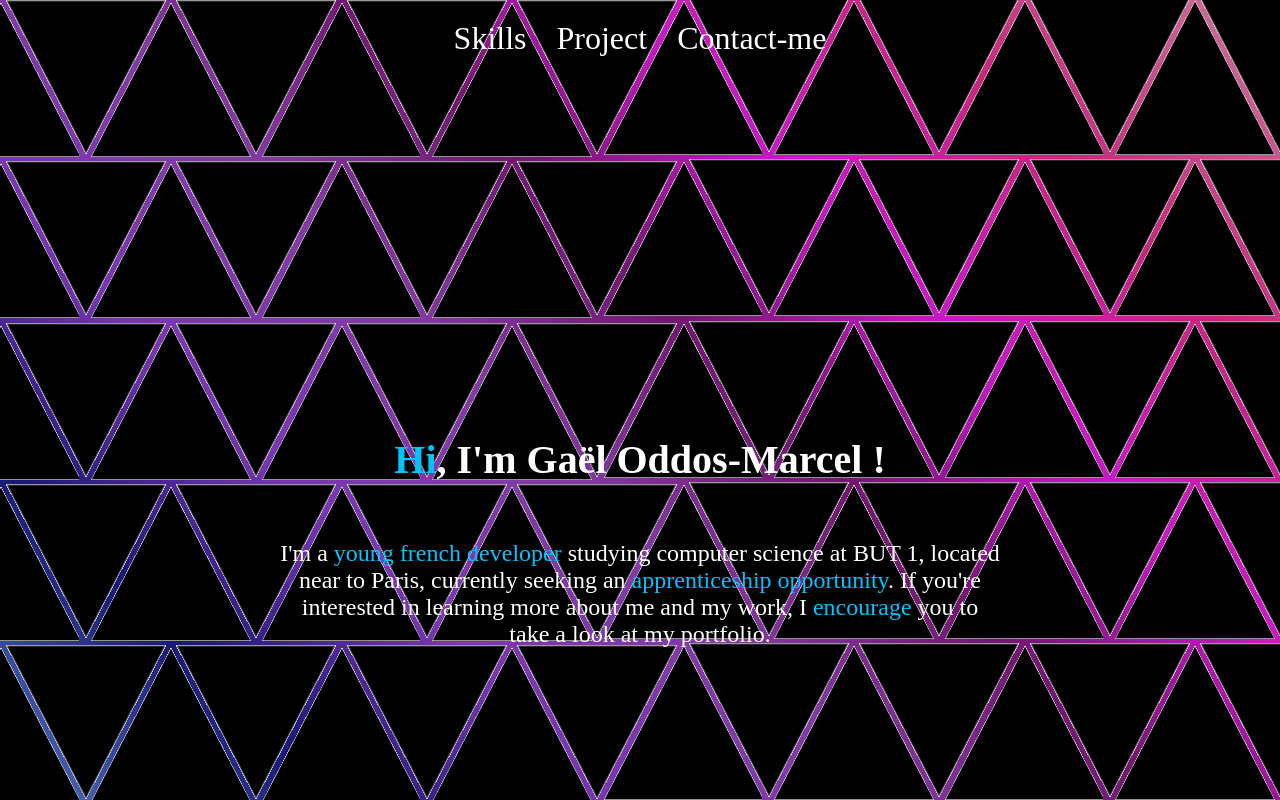
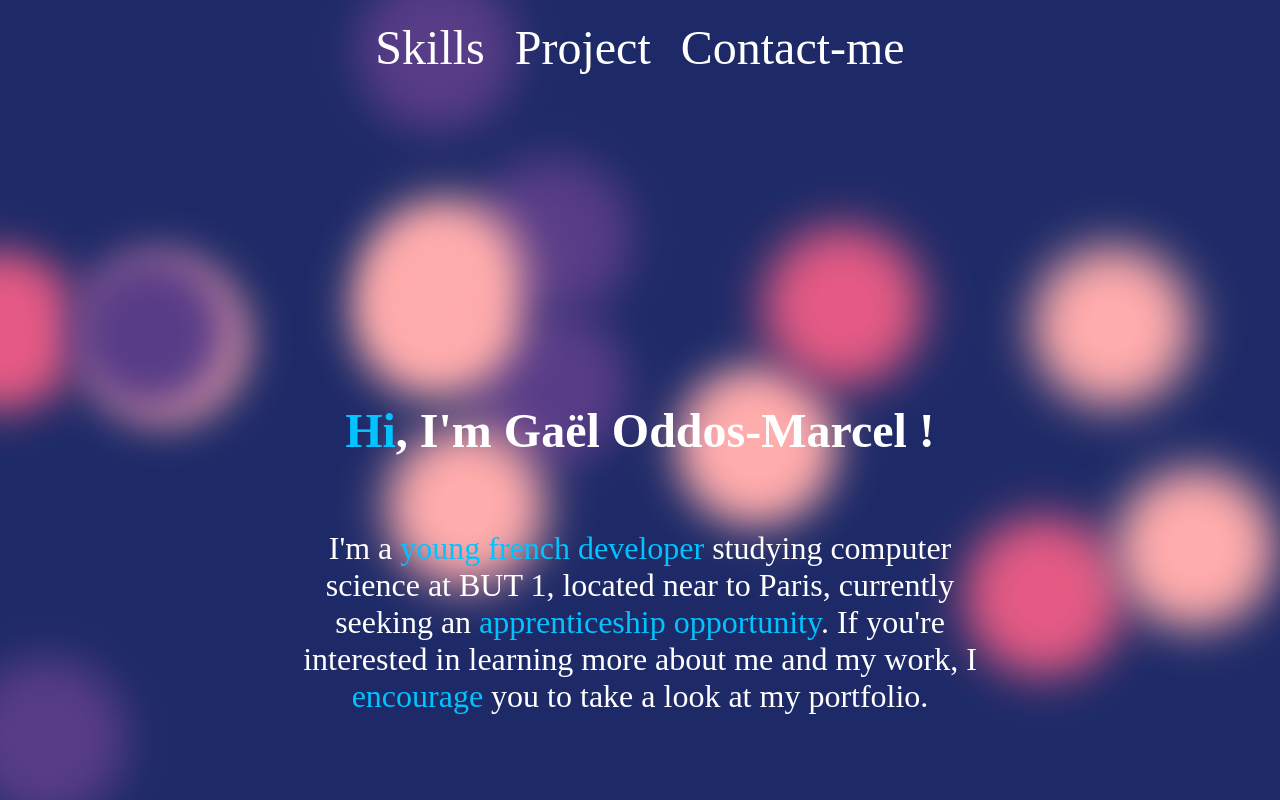
Before and after one commit to GaelCode/Website, a website: page Portfolio/index1.html in a window 1280 px wide. Drawn offline with nearby package versions, Linux system fonts and the light colour scheme.

Commit message:
new background

```diff
--- a/Portfolio/css/style.css
+++ b/Portfolio/css/style.css
@@ -15,39 +15,217 @@ html, body, section {
     opacity: 1;
 }
 
-
-.gradient{
-    width: 100%;
-    height: 100vh;
-    background: linear-gradient(45deg, #FF0000, #FF4500, #FFA500, #FFFF00, #ADFF2F, #32CD32, #008000, #006400, #0000FF, #4169E1, #00008B, #8A2BE2, #9932CC, #800080, #FF00FF, #FF1493, #FF69B4, #FFC0CB);
-    animation: gradientAnimation 8s infinite alternate;
-    background-size: 300%;
-
-    position: relative;
-    isolation: isolate;
+@keyframes move {
+    100% {
+        transform: translate3d(0, 0, 1px) rotate(360deg);
+    }
 }
 
-.gradient::after{
-    content: '';
-    position: absolute;
-    background-color: rgb(85, 77, 77);
+.background {
+    position: fixed;
+    width: 100vw;
+    height: 100vh;
+    top: 0;
+    left: 0;
+    background: #1e2a67;
+    overflow: hidden;
     z-index: -1;
-    inset: 0;
-    opacity: .3;
 }
 
-.site{
-    background-image: url(./../assets/pattern_triangle.png);
+.background span {
+    width: 20vmin;
+    height: 20vmin;
+    border-radius: 20vmin;
+    backface-visibility: hidden;
+    position: absolute;
+    animation: move;
+    animation-duration: 45;
+    animation-timing-function: linear;
+    animation-iteration-count: infinite;
 }
 
-@keyframes gradientAnimation{
-    0%{
-        background-position: left;
-    }
-    100%{
-        background-position: right;
-    }
+
+.background span:nth-child(0) {
+    color: #FFACAC;
+    top: 95%;
+    left: 13%;
+    animation-duration: 8s;
+    animation-delay: -3s;
+    transform-origin: 8vw 11vh;
+    box-shadow: -40vmin 0 5.453053641573284vmin currentColor;
 }
+.background span:nth-child(1) {
+    color: #583C87;
+    top: 40%;
+    left: 55%;
+    animation-duration: 8s;
+    animation-delay: -18s;
+    transform-origin: -18vw -16vh;
+    box-shadow: -40vmin 0 5.186015266268388vmin currentColor;
+}
+.background span:nth-child(2) {
+    color: #583C87;
+    top: 24%;
+    left: 61%;
+    animation-duration: 25s;
+    animation-delay: -47s;
+    transform-origin: 4vw -24vh;
+    box-shadow: -40vmin 0 5.297417686527529vmin currentColor;
+}
+.background span:nth-child(3) {
+    color: #E45A84;
+    top: 95%;
+    left: 52%;
+    animation-duration: 9s;
+    animation-delay: -9s;
+    transform-origin: 2vw -19vh;
+    box-shadow: -40vmin 0 5.540556441593711vmin currentColor;
+}
+.background span:nth-child(4) {
+    color: #583C87;
+    top: 83%;
+    left: 59%;
+    animation-duration: 14s;
+    animation-delay: -12s;
+    transform-origin: 13vw 16vh;
+    box-shadow: 40vmin 0 5.383005312517575vmin currentColor;
+}
+.background span:nth-child(5) {
+    color: #583C87;
+    top: 15%;
+    left: 98%;
+    animation-duration: 33s;
+    animation-delay: -18s;
+    transform-origin: 13vw 9vh;
+    box-shadow: -40vmin 0 5.703756077848392vmin currentColor;
+}
+.background span:nth-child(6) {
+    color: #FFACAC;
+    top: 48%;
+    left: 97%;
+    animation-duration: 21s;
+    animation-delay: -2s;
+    transform-origin: -3vw -18vh;
+    box-shadow: 40vmin 0 5.20620707976232vmin currentColor;
+}
+.background span:nth-child(7) {
+    color: #FFACAC;
+    top: 59%;
+    left: 10%;
+    animation-duration: 6s;
+    animation-delay: -35s;
+    transform-origin: 9vw 19vh;
+    box-shadow: 40vmin 0 5.289556889372764vmin currentColor;
+}
+.background span:nth-child(8) {
+    color: #FFACAC;
+    top: 7%;
+    left: 15%;
+    animation-duration: 25s;
+    animation-delay: -9s;
+    transform-origin: 5vw 25vh;
+    box-shadow: -40vmin 0 5.519461623588453vmin currentColor;
+}
+.background span:nth-child(9) {
+    color: #FFACAC;
+    top: 55%;
+    left: 64%;
+    animation-duration: 52s;
+    animation-delay: -49s;
+    transform-origin: 23vw 2vh;
+    box-shadow: 40vmin 0 5.578167953077569vmin currentColor;
+}
+.background span:nth-child(10) {
+    color: #E45A84;
+    top: 9%;
+    left: 67%;
+    animation-duration: 16s;
+    animation-delay: -1s;
+    transform-origin: -20vw -3vh;
+    box-shadow: 40vmin 0 5.240300687865968vmin currentColor;
+}
+.background span:nth-child(11) {
+    color: #583C87;
+    top: 100%;
+    left: 76%;
+    animation-duration: 31s;
+    animation-delay: -9s;
+    transform-origin: -6vw 10vh;
+    box-shadow: 40vmin 0 5.516508142647437vmin currentColor;
+}
+.background span:nth-child(12) {
+    color: #E45A84;
+    top: 38%;
+    left: 49%;
+    animation-duration: 34s;
+    animation-delay: -18s;
+    transform-origin: 22vw 13vh;
+    box-shadow: 40vmin 0 5.758084646364967vmin currentColor;
+}
+.background span:nth-child(13) {
+    color: #FFACAC;
+    top: 12%;
+    left: 72%;
+    animation-duration: 47s;
+    animation-delay: -32s;
+    transform-origin: 6vw -17vh;
+    box-shadow: -40vmin 0 5.787354641203118vmin currentColor;
+}
+.background span:nth-child(14) {
+    color: #FFACAC;
+    top: 33%;
+    left: 52%;
+    animation-duration: 41s;
+    animation-delay: -22s;
+    transform-origin: -19vw 8vh;
+    box-shadow: -40vmin 0 5.518613125803212vmin currentColor;
+}
+.background span:nth-child(15) {
+    color: #583C87;
+    top: 79%;
+    left: 57%;
+    animation-duration: 12s;
+    animation-delay: -32s;
+    transform-origin: -16vw -18vh;
+    box-shadow: 40vmin 0 5.5685353987268655vmin currentColor;
+}
+.background span:nth-child(16) {
+    color: #583C87;
+    top: 57%;
+    left: 9%;
+    animation-duration: 50s;
+    animation-delay: -32s;
+    transform-origin: 9vw 20vh;
+    box-shadow: 40vmin 0 5.184868500274746vmin currentColor;
+}
+.background span:nth-child(17) {
+    color: #583C87;
+    top: 13%;
+    left: 66%;
+    animation-duration: 50s;
+    animation-delay: -38s;
+    transform-origin: -16vw 21vh;
+    box-shadow: -40vmin 0 5.485702954967094vmin currentColor;
+}
+.background span:nth-child(18) {
+    color: #583C87;
+    top: 95%;
+    left: 2%;
+    animation-duration: 17s;
+    animation-delay: -18s;
+    transform-origin: -7vw 10vh;
+    box-shadow: -40vmin 0 5.270188414387562vmin currentColor;
+}
+.background span:nth-child(19) {
+    color: #FFACAC;
+    top: 49%;
+    left: 47%;
+    animation-duration: 35s;
+    animation-delay: -6s;
+    transform-origin: -11vw 1vh;
+    box-shadow: -40vmin 0 5.511747393570593vmin currentColor;
+}
+
 
 .introduction{
     background-color: rgb(68, 68, 68);
@@ -68,7 +246,7 @@ header{
     gap: 30px;
     justify-content: center;
     padding: 20px;
-    font-size: 2rem;
+    font-size: 3rem;
 }
 
 header a {
@@ -113,13 +291,13 @@ p span{
 }
 
 .some-information-about-me h1{
-    font-size: 2.5rem;
+    font-size: 3rem;
     opacity: 1;
 }
 
 .some-information-about-me p{
     width: 60%;
-    font-size: 1.5rem;
+    font-size: 2rem;
 }
 
 
@@ -137,7 +315,7 @@ p span{
 
 .my-skills h1{
     width: 100%;
-    font-size: 2.8rem;
+    font-size: 3rem;
     text-align: center;
     margin-bottom: 50px;
 }
--- a/Portfolio/index1.html
+++ b/Portfolio/index1.html
@@ -31,9 +31,29 @@
             </div>
     </section>
 
-    <div class="gradient">
     <section class="site apparition">
-
+        <div class="background">
+            <span></span>
+            <span></span>
+            <span></span>
+            <span></span>
+            <span></span>
+            <span></span>
+            <span></span>
+            <span></span>
+            <span></span>
+            <span></span>
+            <span></span>
+            <span></span>
+            <span></span>
+            <span></span>
+            <span></span>
+            <span></span>
+            <span></span>
+            <span></span>
+            <span></span>
+            <span></span>
+        </div>
         <main>
             <header class="somary">
                 <a href="#mySkills">
@@ -82,6 +102,5 @@
             </div>
         </footer>
     </section>
-    </div>
 </body>
 </html>
```
Lines whose indentation alone changed are shown as unchanged.
